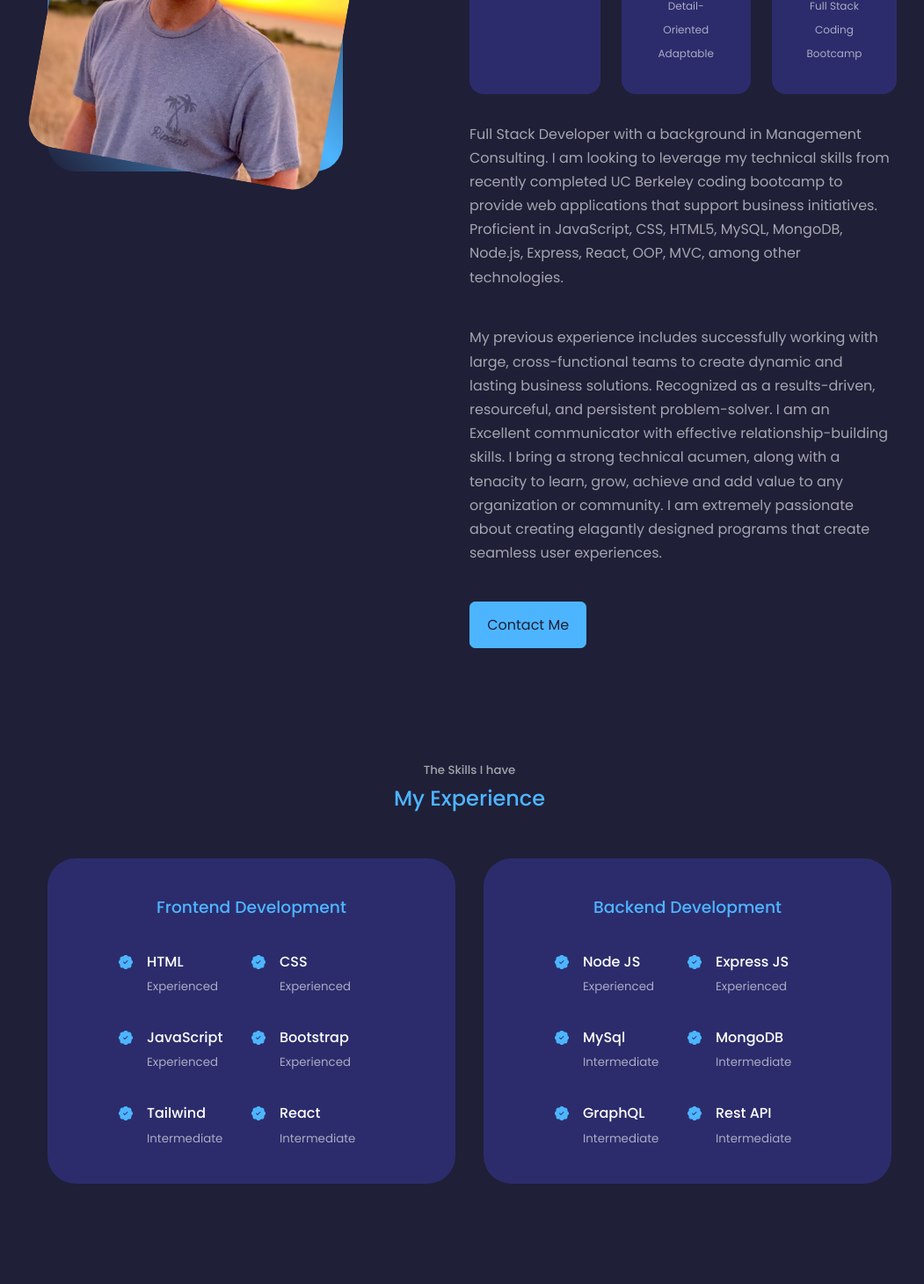
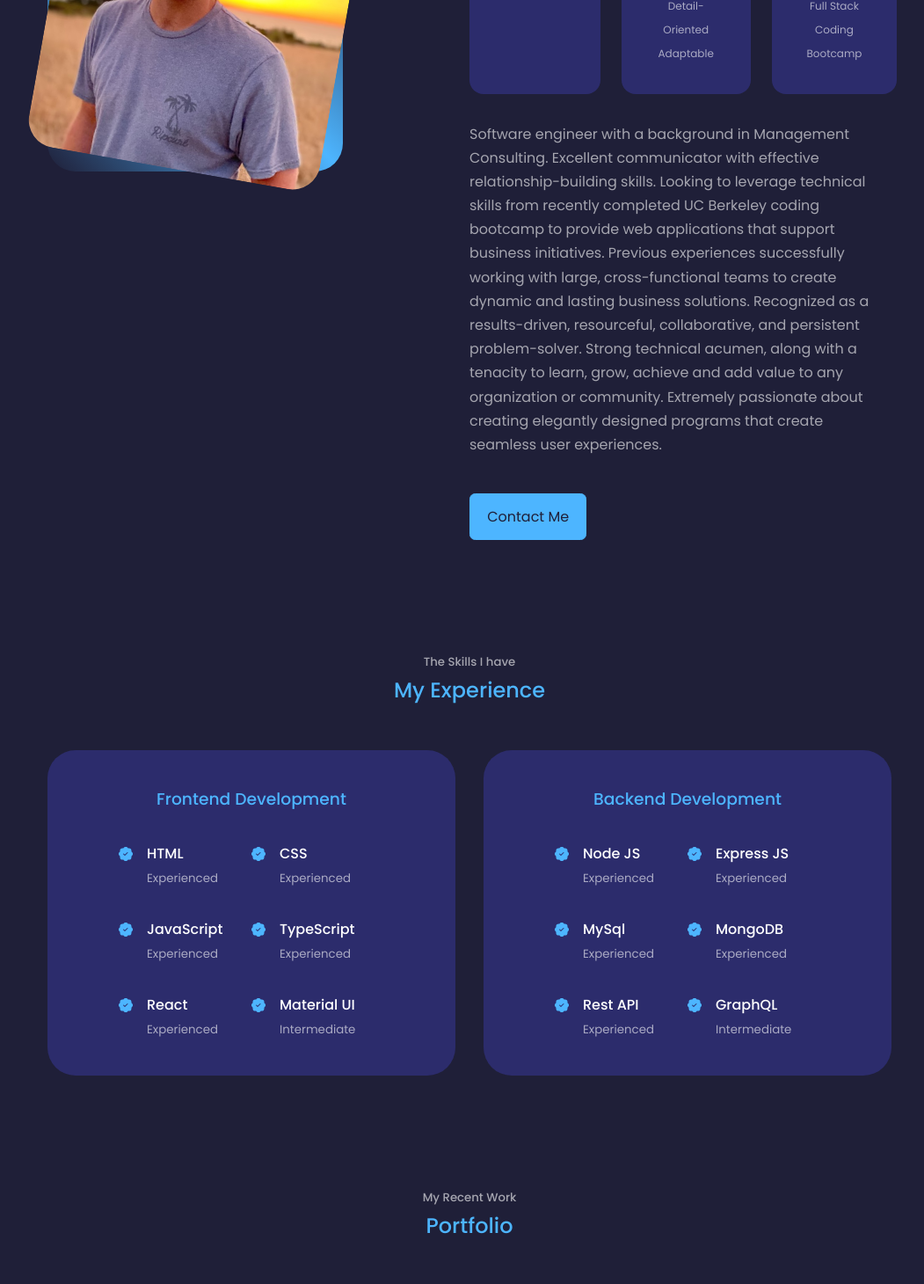
Before and after one commit to atmason90/new-react-portfolio, a React (Create React App) app: page / in a window 1280 px wide. Shown: the part 1180-2640 px from the top of the page at 88% size, without its empty margins (106-1157 px from the left). Built offline with nearby package versions, Linux system fonts and the light colour scheme.

Commit message:
edit about me component

```diff
--- a/src/components/about/About.jsx
+++ b/src/components/about/About.jsx
@@ -36,8 +36,9 @@ const About = () => {
             </article>
           </div>
 
-          <p>Full Stack Developer with a background in Management Consulting. I am looking to leverage my technical skills from recently completed UC Berkeley coding bootcamp to provide web applications that support business initiatives. Proficient in JavaScript, CSS, HTML5, MySQL, MongoDB, Node.js, Express, React, OOP, MVC, among other technologies.</p>
-          <p>My previous experience includes successfully working with large, cross-functional teams to create dynamic and lasting business solutions. Recognized as a results-driven, resourceful, and persistent problem-solver. I am an Excellent communicator with effective relationship-building skills. I bring a strong technical acumen, along with a tenacity to learn, grow, achieve and add value to any organization or community. I am extremely passionate about creating elagantly designed programs that create seamless user experiences.</p>
+          <p>
+            Software engineer with a background in Management Consulting. Excellent communicator with effective relationship-building skills. Looking to leverage technical skills from recently completed UC Berkeley coding bootcamp to provide web applications that support business initiatives. Previous experiences successfully working with large, cross-functional teams to create dynamic and lasting business solutions. Recognized as a results-driven, resourceful, collaborative, and persistent problem-solver. Strong technical acumen, along with a tenacity to learn, grow, achieve and add value to any organization or community. Extremely passionate about creating elegantly designed programs that create seamless user experiences.
+          </p>
 
           <a href="#contact" className='btn btn-primary'>Contact Me</a>
         </div>
--- a/src/components/experience/Experience.jsx
+++ b/src/components/experience/Experience.jsx
@@ -36,21 +36,21 @@ const Experience = () => {
           <article className='experience__details'>
             <BsPatchCheckFill className='experience__details-icon'/>
             <div>
-              <h4>Bootstrap</h4>
+              <h4>TypeScript</h4>
               <small className='text-light'>Experienced</small>
             </div>
           </article>
           <article className='experience__details'>
             <BsPatchCheckFill className='experience__details-icon'/>
            <div>
-            <h4>Tailwind</h4>
-            <small className='text-light'>Intermediate</small>
+            <h4>React</h4>
+            <small className='text-light'>Experienced</small>
            </div>
           </article>
           <article className='experience__details'>
             <BsPatchCheckFill className='experience__details-icon'/>
             <div>
-              <h4>React</h4>
+              <h4>Material UI</h4>
               <small className='text-light'>Intermediate</small>
             </div>
           </article>
@@ -77,27 +77,27 @@ const Experience = () => {
             <BsPatchCheckFill className='experience__details-icon'/>
             <div>
               <h4>MySql</h4>
-              <small className='text-light'>Intermediate</small>
+              <small className='text-light'>Experienced</small>
             </div>
           </article>
           <article className='experience__details'>
             <BsPatchCheckFill className='experience__details-icon'/>
             <div>
               <h4>MongoDB</h4>
-              <small className='text-light'>Intermediate</small>
+              <small className='text-light'>Experienced</small>
+            </div>
+          </article>
+          <article className='experience__details'>
+            <BsPatchCheckFill className='experience__details-icon'/>
+            <div>
+              <h4>Rest API</h4>
+              <small className='text-light'>Experienced</small>
             </div>
           </article>
           <article className='experience__details'>
             <BsPatchCheckFill className='experience__details-icon'/>
             <div>
               <h4>GraphQL</h4>
-              <small className='text-light'>Intermediate</small>
-            </div>
-          </article>
-          <article className='experience__details'>
-            <BsPatchCheckFill className='experience__details-icon'/>
-            <div>
-              <h4>Rest API</h4>
               <small className='text-light'>Intermediate</small>
             </div>
           </article>
```
